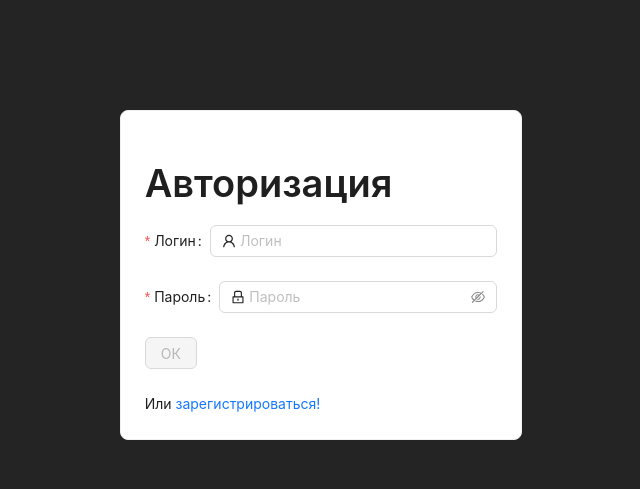
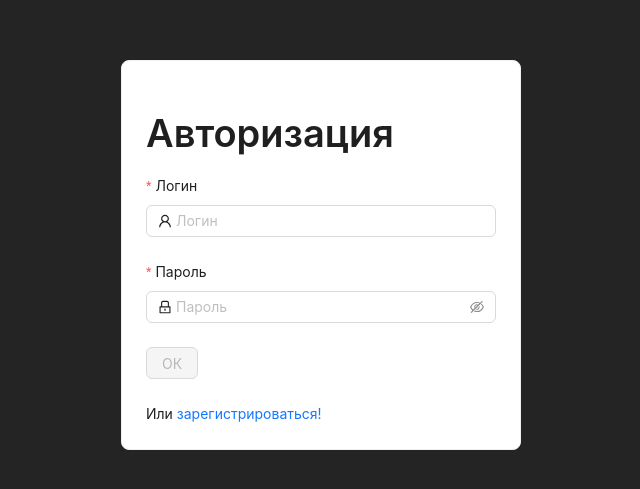
Before and after one commit to failer64/urls, a React (Vite) app: page /#/login in a window 1280 px wide. Shown: the part 145-634 px from the top of the page, without its empty margins (319-959 px from the left). Built offline with nearby package versions, Linux system fonts and the light colour scheme.

Commit message:
refactor

```diff
--- a/src/App.tsx
+++ b/src/App.tsx
@@ -13,7 +13,12 @@ function App() {
   const [isAuth, setIsAuth] = useState(false);
 
   return (
-    <Layout style={{ background: "transparent" }}>
+    <Layout
+      style={{
+        background: "transparent",
+        padding: "20px",
+      }}
+    >
       <Suspense fallback={<Preloader />}>
         <Routes>
           <Route path="/register" element={<Register />} />
--- a/src/components/ContentPage/index.tsx
+++ b/src/components/ContentPage/index.tsx
@@ -136,7 +136,7 @@ export const Content = () => {
   };
 
   return (
-    <Card style={{ width: 800 }}>
+    <Card style={{ width: "700px" }}>
       <Title style={{ textAlign: "center" }}>Таблица</Title>
       <Table
         bordered
@@ -154,7 +154,7 @@ export const Content = () => {
         style={{ width: "100% " }}
         onChange={handleChange}
         options={sortArr}
-        disabled={loading || data.length < 2}
+        disabled={loading || data.length < 1}
         placeholder={"Выберите сортировку"}
       />
       <UrlForm hanldeSumbit={hanldeSumbit} />
--- a/src/components/LoginPage/index.tsx
+++ b/src/components/LoginPage/index.tsx
@@ -39,7 +39,7 @@ const LoginPage: FC<Props> = ({ isAuth, setIsAuth }) => {
   if (isAuth) return <Navigate to={`/`} />;
 
   return (
-    <Card>
+    <Card style={{ width: "400px" }}>
       <Title>Авторизация</Title>
       <UniversalForm onSubmit={onSubmit} error={error} setError={setError} />
       Или <Link to={"/register"}>зарегистрироваться!</Link>
--- a/src/components/RegisterPage/index.tsx
+++ b/src/components/RegisterPage/index.tsx
@@ -31,7 +31,7 @@ const RegisterPage = () => {
   };
 
   return (
-    <Card>
+    <Card style={{ width: "400px" }}>
       <Title>Регистрация</Title>
       <UniversalForm onSubmit={onSubmit} error={error} setError={setError} />
       Или <Link to={"/login"}>войти!</Link>
--- a/src/components/UniversalForm/index.tsx
+++ b/src/components/UniversalForm/index.tsx
@@ -24,6 +24,7 @@ const UniversalForm: FC<Props> = ({ error, setError, onSubmit }) => {
 
   return (
     <Form
+      layout="vertical"
       autoComplete="off"
       onChange={() => setError("")}
       onFinish={handleSubmit}
--- a/src/index.css
+++ b/src/index.css
@@ -9,8 +9,8 @@
 
 body {
 	margin: 0;
-	padding: 20px 0;
 	display: flex;
+	flex-direction: column;
 	justify-content: center;
 	align-items: center;
 	min-width: 320px;
```
